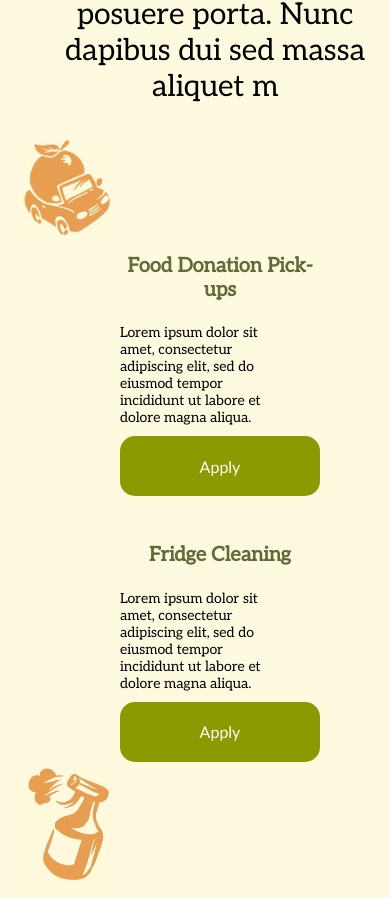
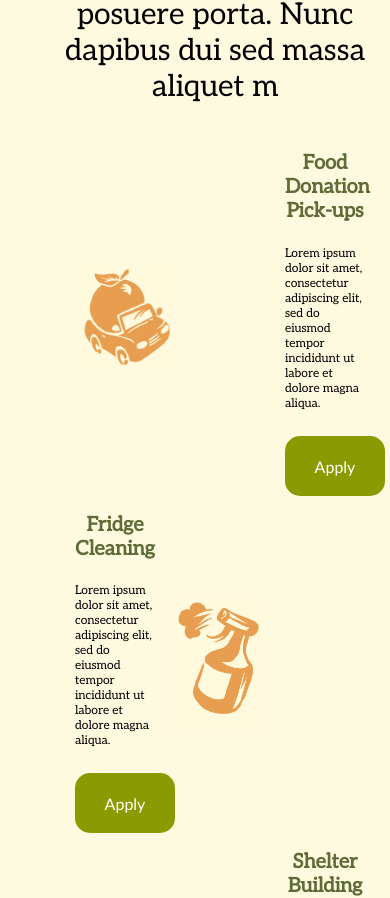
Before and after one commit to webimpactuw/seattle-community-fridge, a React (Create React App) app: page /GetInvolved in a window 390 px wide. Shown: the part 1396-2294 px from the top of the page. Built offline with nearby package versions, Linux system fonts and the light colour scheme.

Commit message:
more phone screen fittings

```diff
--- a/src/pages/GetInvolved.js
+++ b/src/pages/GetInvolved.js
@@ -13,6 +13,7 @@ import Social from '../assets/insta.png';
 function GetInvolved() {
     return (
         <div className="get-involved">
+
             <h2>Get Involved!</h2>
             <p className='involved-text'>
             Lorem ipsum dolor sit amet, consectetur adipiscing elit. Mauris suscipit sed risus sed scelerisque.
@@ -74,7 +75,7 @@ function GetInvolved() {
                     <p>
                     Lorem ipsum dolor sit amet, consectetur adipiscing elit, sed do eiusmod tempor incididunt ut labore et dolore magna aliqua.
                     </p>
-                    <button>
+                    <button className='apply'>
                         Apply
                     </button>
                 </div>
@@ -86,7 +87,7 @@ function GetInvolved() {
                     <p>
                     Lorem ipsum dolor sit amet, consectetur adipiscing elit, sed do eiusmod tempor incididunt ut labore et dolore magna aliqua.
                     </p>
-                    <button>
+                    <button className='apply'>
                         Apply
                     </button>
                 </div>
@@ -100,7 +101,7 @@ function GetInvolved() {
                     <p>
                     Lorem ipsum dolor sit amet, consectetur adipiscing elit, sed do eiusmod tempor incididunt ut labore et dolore magna aliqua.
                     </p>
-                    <button>
+                    <button className='apply'>
                         Apply
                     </button>
                 </div>
@@ -112,7 +113,7 @@ function GetInvolved() {
                     <p>
                     Lorem ipsum dolor sit amet, consectetur adipiscing elit, sed do eiusmod tempor incididunt ut labore et dolore magna aliqua.
                     </p>
-                    <button>
+                    <button className='apply'>
                         Apply
                     </button>
                 </div>
@@ -126,7 +127,7 @@ function GetInvolved() {
                     <p>
                     Lorem ipsum dolor sit amet, consectetur adipiscing elit, sed do eiusmod tempor incididunt ut labore et dolore magna aliqua.
                     </p>
-                    <button>
+                    <button className='apply'>
                         Apply
                     </button>
                 </div>
@@ -138,7 +139,7 @@ function GetInvolved() {
                     <p>
                     Lorem ipsum dolor sit amet, consectetur adipiscing elit, sed do eiusmod tempor incididunt ut labore et dolore magna aliqua.
                     </p>
-                    <button>
+                    <button className='apply'>
                         Apply
                     </button>
                 </div>
--- a/src/styles/GetInvolved.css
+++ b/src/styles/GetInvolved.css
@@ -7,6 +7,10 @@
     padding: 20px;
     background-color: #FEFAE0;
     height: 100%;
+  }
+
+  body {
+    overflow-x: hidden; /* Hide horizontal scrollbar */
   }
 
   .get-involved h2 {
@@ -158,6 +162,7 @@
     .top-row-photos {
       flex-direction: row;
     }
+
     .top-row-photos img {
         width: 50%; /* Make images responsive */
         max-width: 100px; /* Set max-width for smaller screens */
@@ -193,19 +198,20 @@
 
 
     .container {
+      margin-left: 0;
       display: flex;
-      align-items: center;
-      flex-direction: column; /* Stack containers vertically on smaller screens */
-      margin-bottom: 30px; /* Add space between containers */
-    }
+      align-items: center; /* Align items vertically */
+  }
 
   .pickup-photo {
+    margin-left: 10px;
     width: 50%; /* Make images responsive */
     max-width: 100px; /* Set max-width for smaller screens */
+    margin-right: 100px;
   }
 
   .food-pickup {
-      max-width: 200px; /* Limit container width */
+      max-width: 80px; /* Limit container width */
       text-align: center; /* Center-align content */
   }
 
@@ -214,12 +220,13 @@
   }
 
   .food-pickup p {
-      font-size: 14px; /* Reduce font size */
-      margin-bottom: 10px; /* Add space between paragraphs */
+      font-size: 12px; /* Reduce font size */
+        max-width: 100%; /* Allow paragraphs to fill container */
+        margin-bottom: 25px;
   }
 
-  .food-pickup button {
-      width: 100%; /* Make button full width */
+  .food-pickup .apply {
+      width: 100px; /* Make button full width */
       font-size: 16px; /* Reduce font size */
   }
 
```
